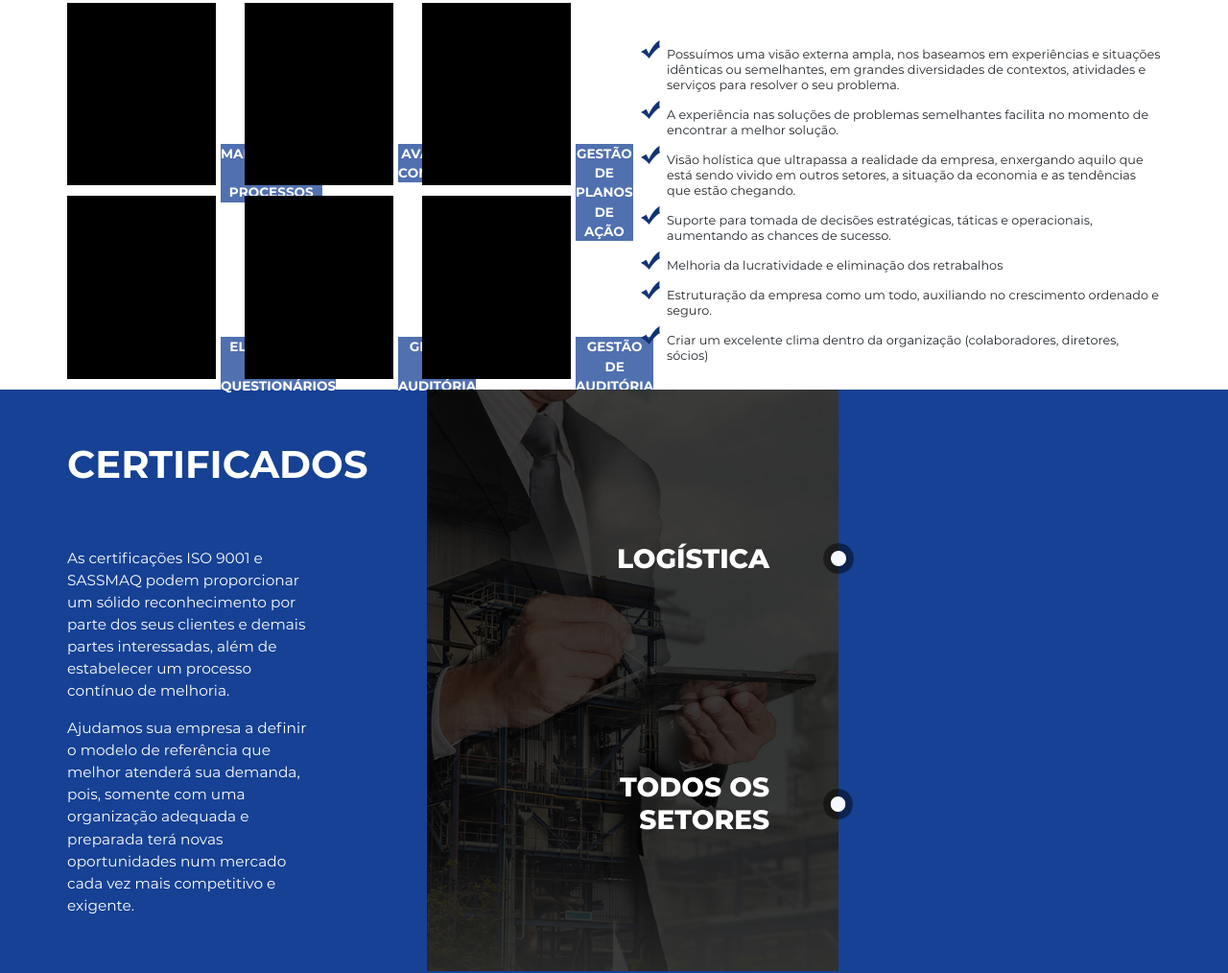
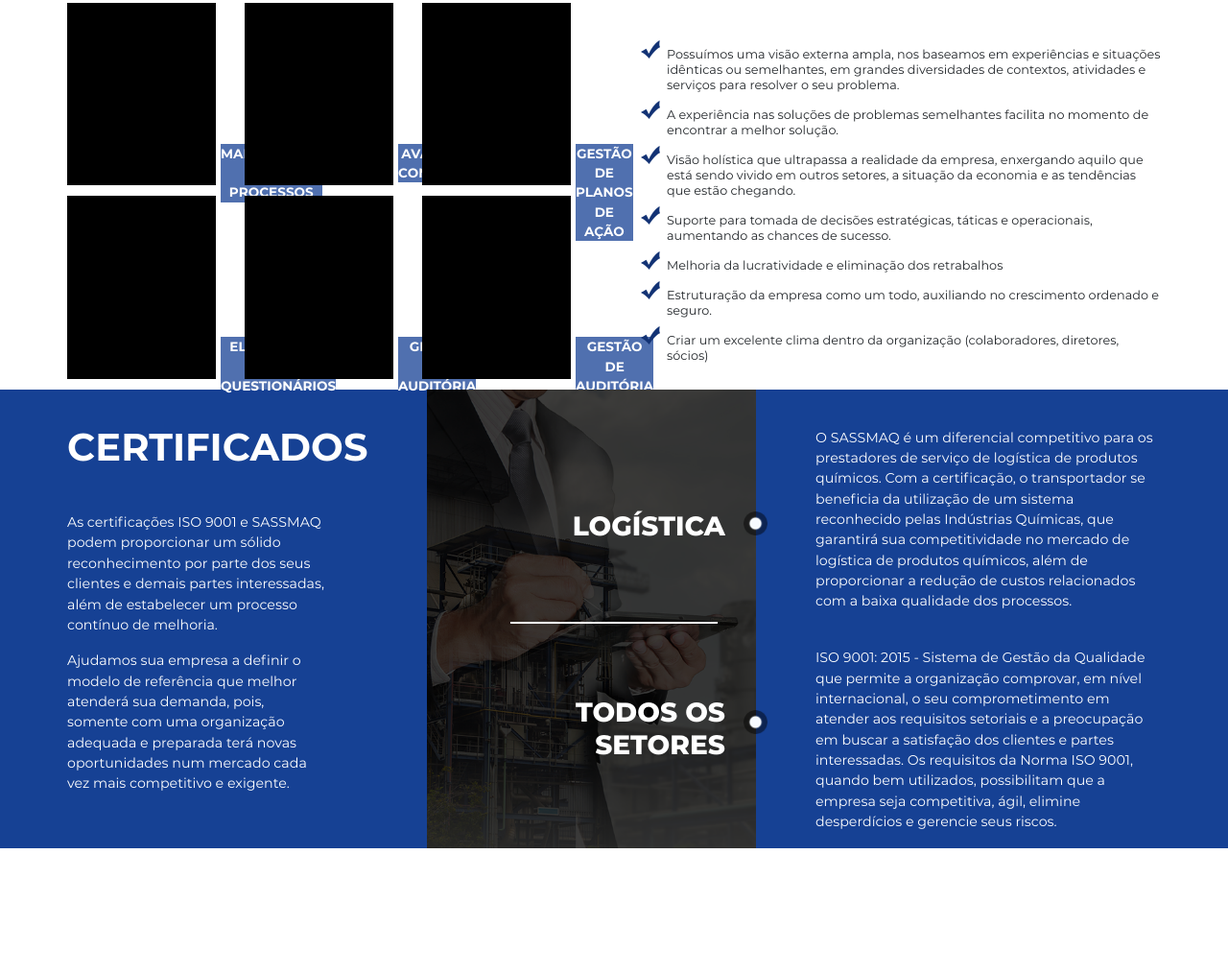
Before and after one commit to elderfonseca/project-new-chapter, a plain HTML site: page index.html in a window 1280 px wide. Shown: the part 3985-4999 px from the top of the page at 96% size. After the commit the page ends 4869 px from the top, so only its background shows below. Drawn offline with Linux system fonts and the light colour scheme.

Commit message:
Continuando a montagem do Layout. Parte de Certificados

```diff
--- a/index.html
+++ b/index.html
@@ -307,20 +307,25 @@
 			<div class="container">
 				<div class="row">
 					<!-- Certificados -->
-					<div class="col-sm-12 col-md-6 col-lg-4">
+					<div class="col-sm-12 col-md-4 col-lg-4">
 						<h2 class="titulo-certificados">CERTIFICADOS</h2>
 						<p class="texto-certificados">As certificações ISO 9001 e SASSMAQ podem proporcionar um sólido reconhecimento por parte dos seus clientes e demais partes interessadas, além de estabelecer um processo contínuo de melhoria.</p>
 						<p class="texto-certificados">Ajudamos sua empresa a definir o modelo de referência que melhor atenderá sua demanda, pois, somente com uma organização adequada e preparada terá novas oportunidades num mercado cada vez mais competitivo e exigente.</p>
 					</div>
-					<div class="col-sm-12 col-md-6 col-lg-5 centro-certificados">
+					<div class="col-sm-12 col-md-4 col-lg-4 centro-certificados hidden-pequeno">
 						<div class="logistica-centro">
 							<h3 class="midcol-certificados">LOGÍSTICA</h3>
 							<img src="./src/img/marcador-circular.png" class="marcador-circular" />
 						</div>
+						<div class="white-line"></div>
 						<div class="setores-centro">
 							<h3 class="midcol-certificados">TODOS OS<br />SETORES</h3>
 							<img src="./src/img/marcador-circular.png" class="marcador-circular" />
 						</div>
+					</div>
+					<div class="col-sm-12 col-md-4 col-lg-4">
+						<p class="texto-certificados-r logistica-texto">O SASSMAQ é um diferencial competitivo para os prestadores de serviço de logística de produtos químicos. Com a certificação, o transportador se beneficia da utilização de um sistema reconhecido pelas Indústrias Químicas, que garantirá sua competitividade no mercado de logística de produtos químicos, além de proporcionar a redução de custos relacionados com a baixa qualidade dos processos.</p>
+						<p class="texto-certificados-r setores-texto">ISO 9001: 2015 - Sistema de Gestão da Qualidade que permite a organização comprovar, em nível internacional, o seu comprometimento em atender aos requisitos setoriais e a preocupação em buscar a satisfação dos clientes e partes interessadas. Os requisitos da Norma ISO 9001, quando bem utilizados, possibilitam que a empresa seja competitiva, ágil, elimine desperdícios e gerencie seus riscos.</p>
 					</div>
 				</div>
 			</div>
--- a/src/css/estilos.css
+++ b/src/css/estilos.css
@@ -273,6 +273,13 @@ body{
 	background-size: 45%;
 }
 
+.white-line {
+  height: 2px;
+  width: 60%;
+  margin-left: 20%;
+  background-color: #fff;
+}
+
 .titles-itens{
 	padding-top: 1,85%;
 	padding-bottom: 3s%;
@@ -455,15 +462,15 @@ body{
 	font-family: "MontserratBold";
 	font-size: 2.5rem;
 	color: #fff;
-	padding-top: 15%;
-	padding-bottom: 15%;
+	padding-top: 10%;
+	padding-bottom: 10%;
 }
 
 .texto-certificados {
 	font-family: "MontserratRegular";
-	font-size: 0.96rem;
-	color: #fff;
-	width: 73%;
+    font-size: 0.89rem;
+    color: #fff;
+    width: 75%;
 }
 
 .centro-certificados {
@@ -474,17 +481,17 @@ body{
 }
 
 .logistica-centro {
-	padding-top: 35%;
-	padding-bottom: 45%;
+    padding-top: 35%;
+    padding-bottom: 25%;
 }
 
 .midcol-certificados {
 	font-family: "MontserratExtraBold";
-	color: #fff;
-	text-align: right;
-	float: left;
-	padding-left: 40%;
-	padding-right: 12.3%;
+    color: #fff;
+    text-align: right;
+    float: left;
+    padding-left: 38%;
+    padding-right: 5.4%;
 }
 
 .marcador-circular {
@@ -493,7 +500,8 @@ body{
 
 .setores-centro {
 	padding-left: 5px;
-	padding-bottom: 35%;
+    padding-bottom: 33%;
+    padding-top: 21%;
 }
 
 .setores-centro img {
@@ -504,3 +512,17 @@ body{
 	background-color: #164194;
 	overflow: hidden;
 }
+
+.texto-certificados-r {
+    font-family: "MontserratRegular";
+    font-size: 0.89rem;
+    color: #fff;
+}
+
+.logistica-texto {
+    padding-top: 11%;
+}
+
+.setores-texto {
+    padding-top: 6%;
+}
```
